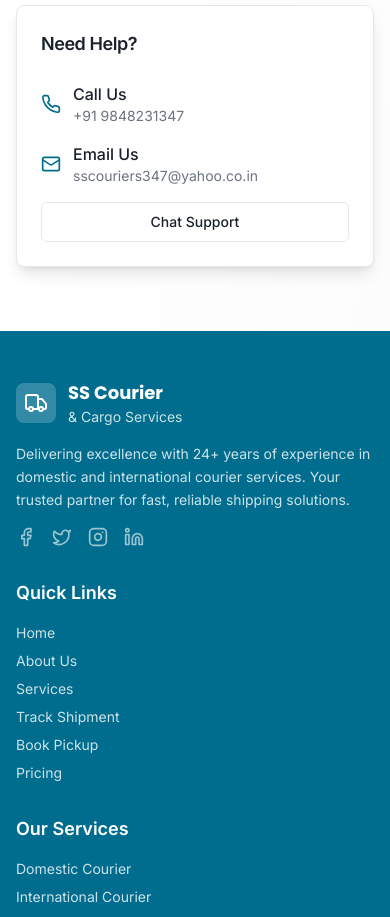
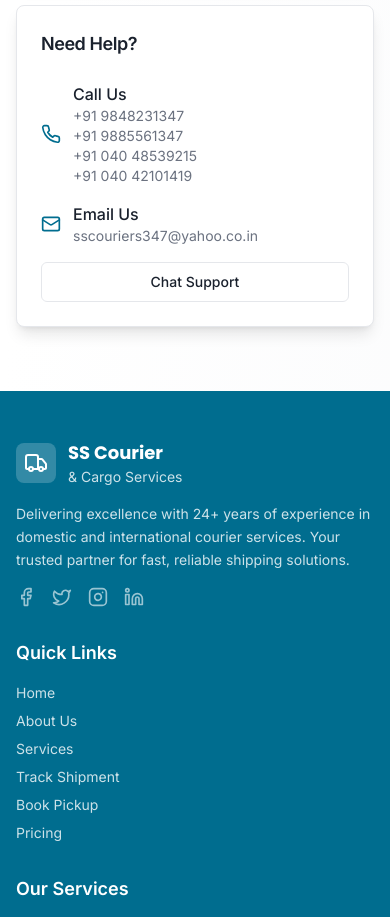
Before and after one commit to thehyperboy/SS-Courier-Cargo-Services, a React (Vite) app: page /book in a window 390 px wide. Shown: the part 2540-3457 px from the top of the page. Built offline with nearby package versions, Linux system fonts and the light colour scheme.

Commit message:
Update phone numbers in BookNow.tsx to only specified numbers

```diff
--- a/src/pages/BookNow.tsx
+++ b/src/pages/BookNow.tsx
@@ -241,6 +241,9 @@ export default function BookNow() {
                     <div>
                       <p className="font-medium">Call Us</p>
                       <p className="text-sm text-muted-foreground">+91 9848231347</p>
+                      <p className="text-sm text-muted-foreground">+91 9885561347</p>
+                      <p className="text-sm text-muted-foreground">+91 040 48539215</p>
+                      <p className="text-sm text-muted-foreground">+91 040 42101419</p>
                     </div>
                   </div>
                   <div className="flex items-center space-x-3">
```
